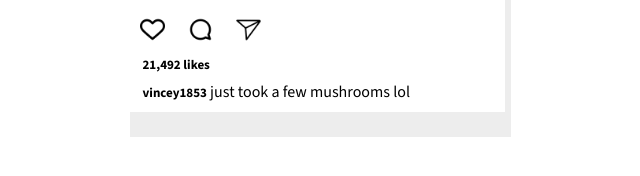
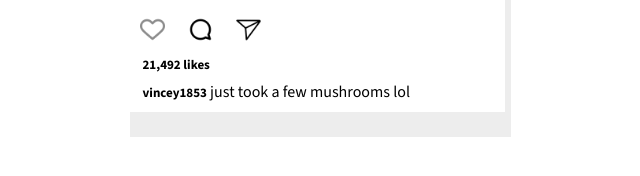
Before and after one commit to MasonLanham/Instagram-Like, a website built with Vite: page index.html in a window 1280 px wide. In both pictures the pointer is over the picture 475 px from the left and 555 px from the top of the page. Shown: the part 526-702 px from the top of the page, 323-963 px from the left. Built offline with nearby package versions, Linux system fonts and the light colour scheme.

Commit message:
Added hover effects to the icons

```diff
--- a/index.css
+++ b/index.css
@@ -41,6 +41,9 @@ section{
     width: 25px;
     margin: 10px;
 }
+.icon:hover, .icon:focus{
+    opacity: 45%
+}
 .post{
     width: 100%;
     margin: 10px 0px;
```
